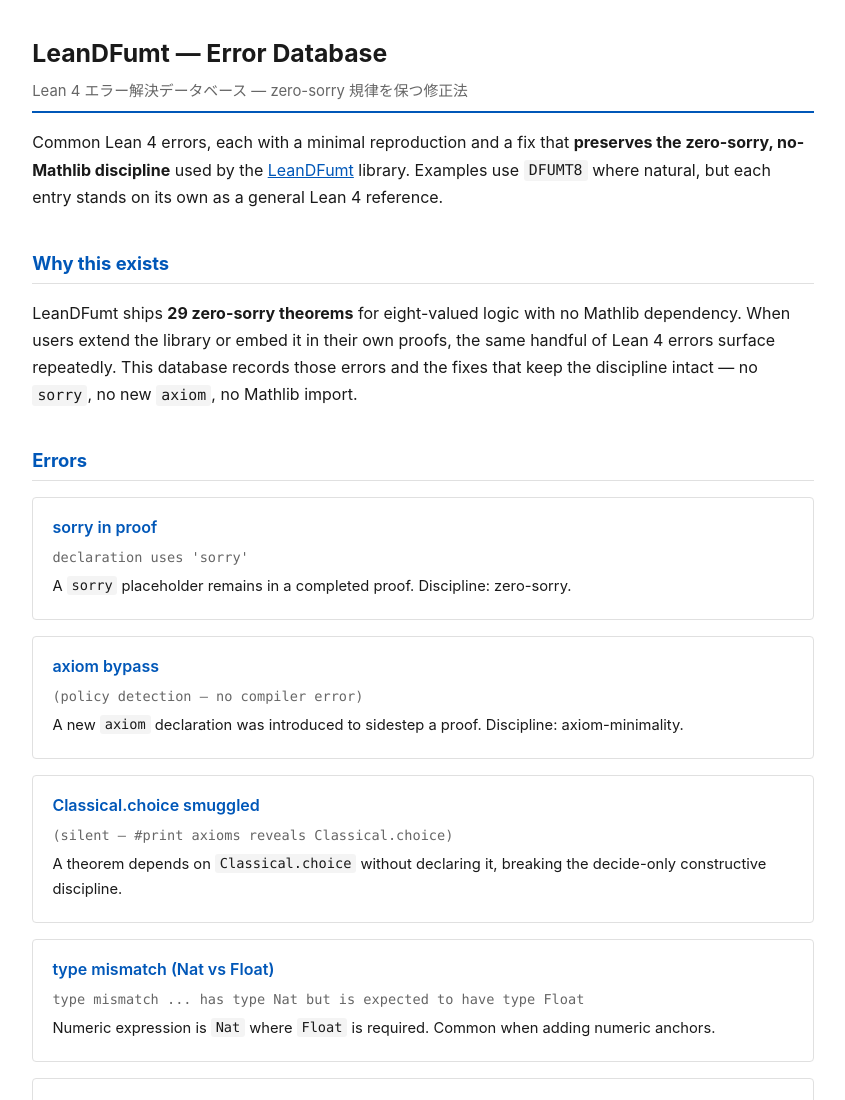
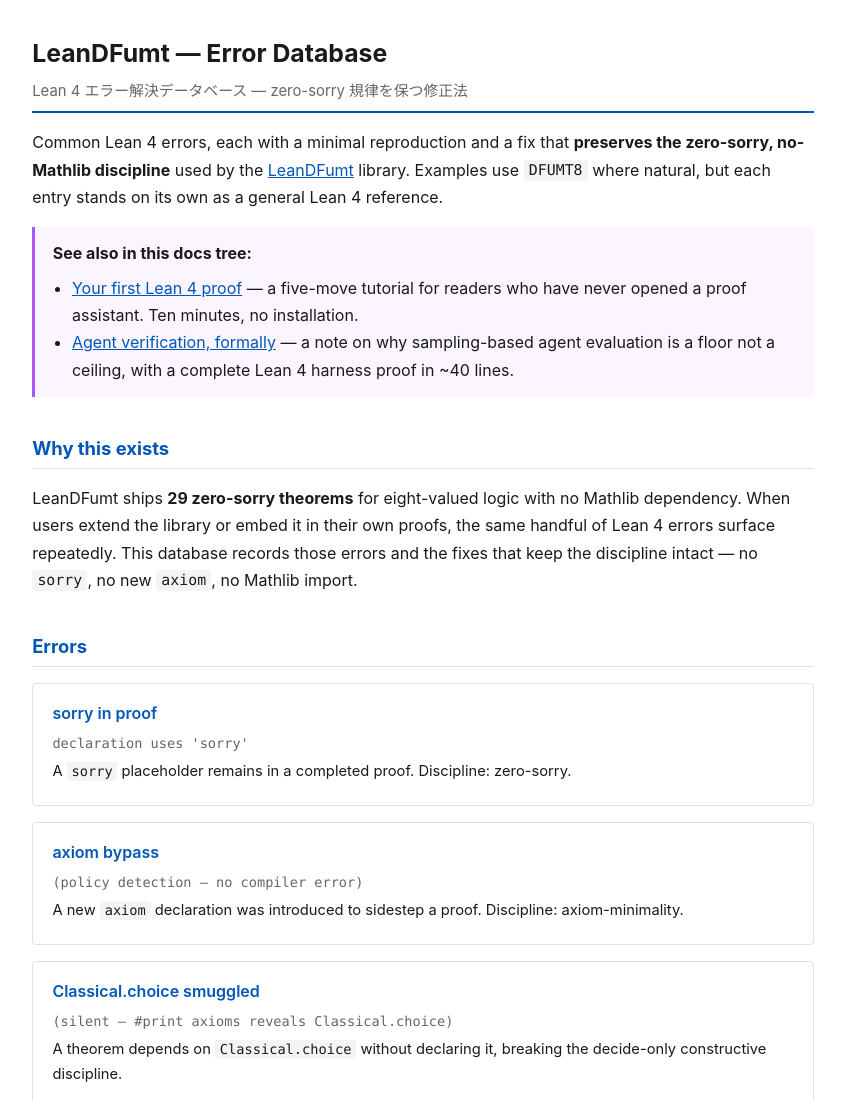
Before and after one commit to fc0web/lean-d-fumt8, a plain HTML site: page docs/index.html in a window 1280 px wide. Shown: the top 1100 px of the page, without its empty margins (217-1062 px from the left). Drawn offline with Linux system fonts and the light colour scheme.

Commit message:
docs(index): add See also strip to first-proof and agent-verification

```diff
--- a/docs/index.html
+++ b/docs/index.html
@@ -21,6 +21,14 @@
   Examples use <code>DFUMT8</code> where natural, but each entry stands on
   its own as a general Lean 4 reference.
 </p>
+
+<div class="block block-note">
+  <strong>See also in this docs tree:</strong>
+  <ul style="margin: .5em 0 0 1.2em; padding: 0;">
+    <li><a href="first-proof.html">Your first Lean 4 proof</a> — a five-move tutorial for readers who have never opened a proof assistant. Ten minutes, no installation.</li>
+    <li><a href="agent-verification.html">Agent verification, formally</a> — a note on why sampling-based agent evaluation is a floor not a ceiling, with a complete Lean 4 harness proof in ~40 lines.</li>
+  </ul>
+</div>
 
 <h2>Why this exists</h2>
 
```
